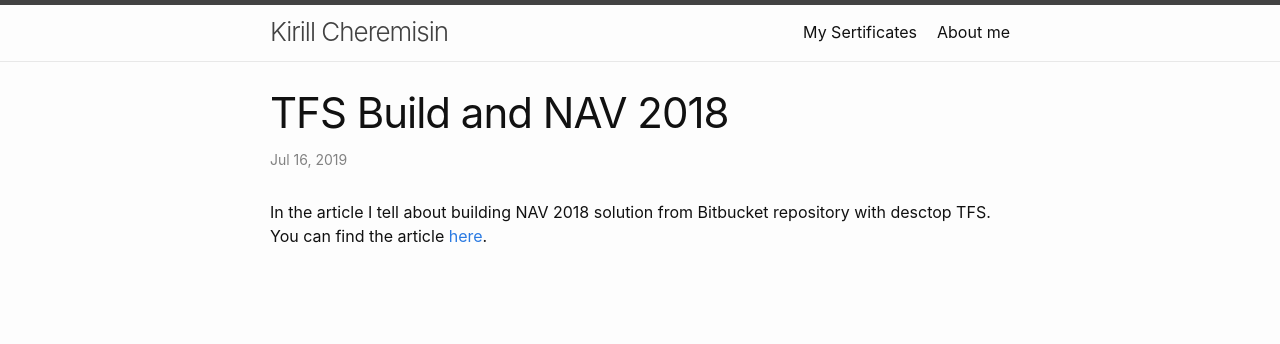
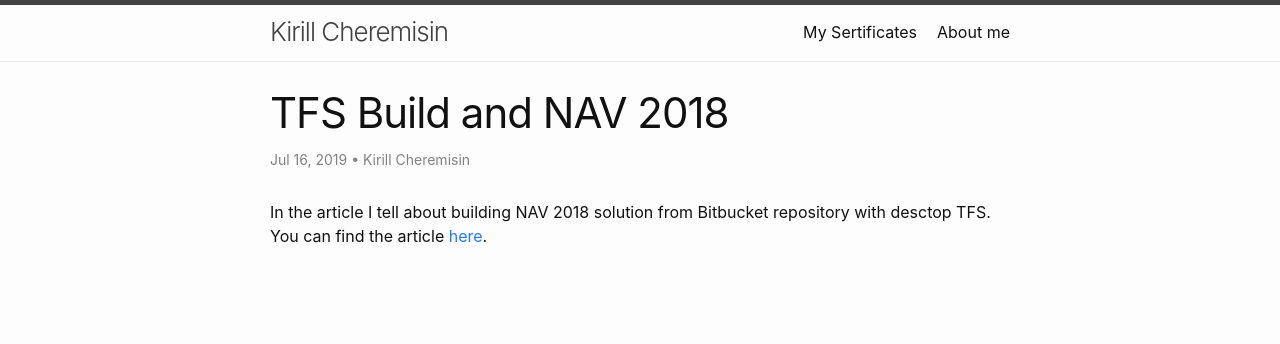
Before and after one commit to KirillCheremisin/KirillCheremisin.github.io, a Jekyll site: the page built from _posts/2019-07-15-TFS Build and NAV 2018.markdown, in a window 1280 px wide. Shown: the top 344 px of the page. Built offline with Jekyll 4.4.1, drawn with Linux system fonts in a browser that asks for light colours.

Commit message:
author tag in every post

```diff
--- a/_posts/2016-09-27-Wrapping Excel report fields in NAV 2016.markdown
+++ b/_posts/2016-09-27-Wrapping Excel report fields in NAV 2016.markdown
@@ -3,6 +3,7 @@ layout: post
 title:  "Wrapping Excel report fields in NAV 2016"
 date:   2016-09-27 23:11:57 +0300
 categories: jekyll update
+author: Kirill Cheremisin
 ---
 
 In the article we tell about managing heigth of fields in exported Excel report templates. You can find the article [here][medium-link].
--- a/_posts/2019-07-15-NAV 2009 and Git.markdown
+++ b/_posts/2019-07-15-NAV 2009 and Git.markdown
@@ -3,6 +3,7 @@ layout: post
 title:  "How to develop Microsoft Dynamics NAV 2009 using Git"
 date:   2019-07-15 23:11:57 +0300
 categories: jekyll update
+author: Kirill Cheremisin
 ---
 
 In the article I tell about connecting NAV 2009 ang a Git repository. You can find the article [here][medium-link].
--- a/_posts/2019-07-15-TFS Build and NAV 2018.markdown
+++ b/_posts/2019-07-15-TFS Build and NAV 2018.markdown
@@ -3,6 +3,7 @@ layout: post
 title:  "TFS Build and NAV 2018"
 date:   2019-07-16 23:11:57 +0300
 categories: jekyll update
+author: Kirill Cheremisin
 ---
 
 In the article I tell about building NAV 2018 solution from Bitbucket repository with desctop TFS. You can find the article [here][medium-link].
```
